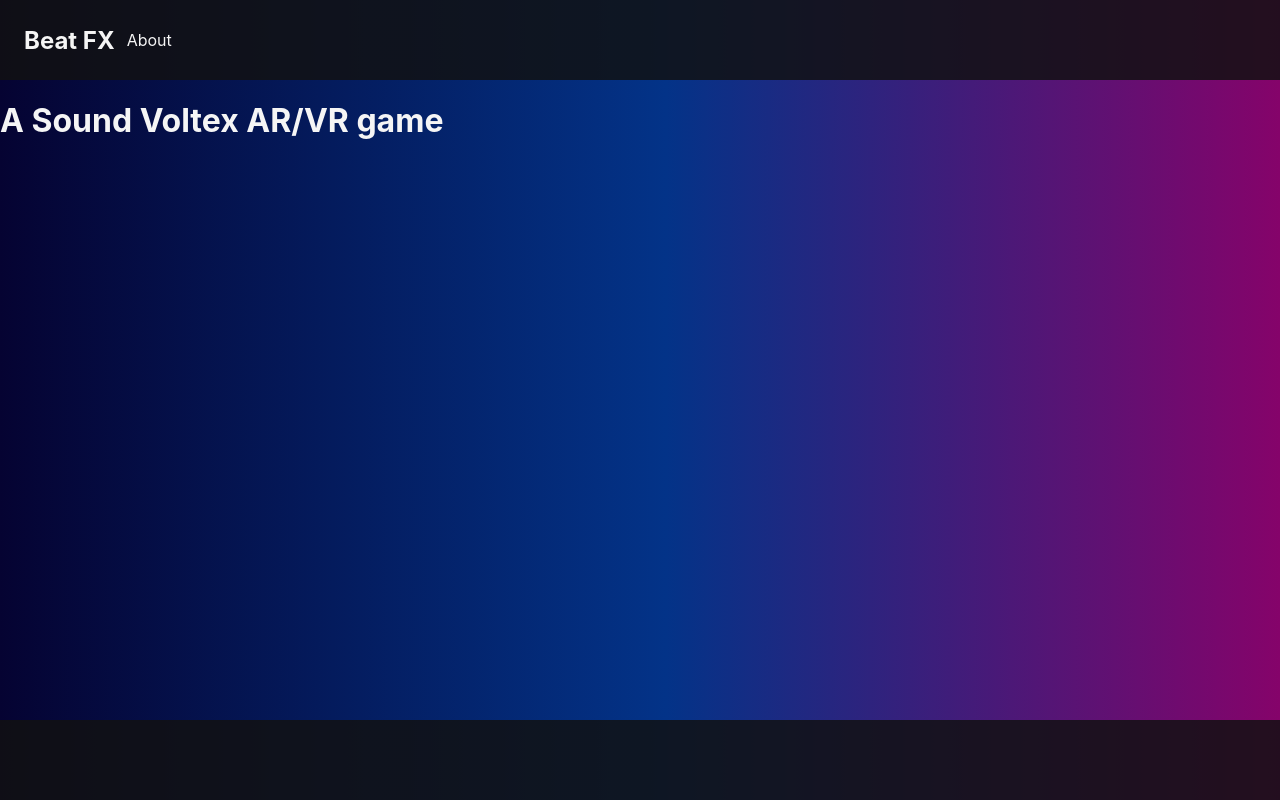
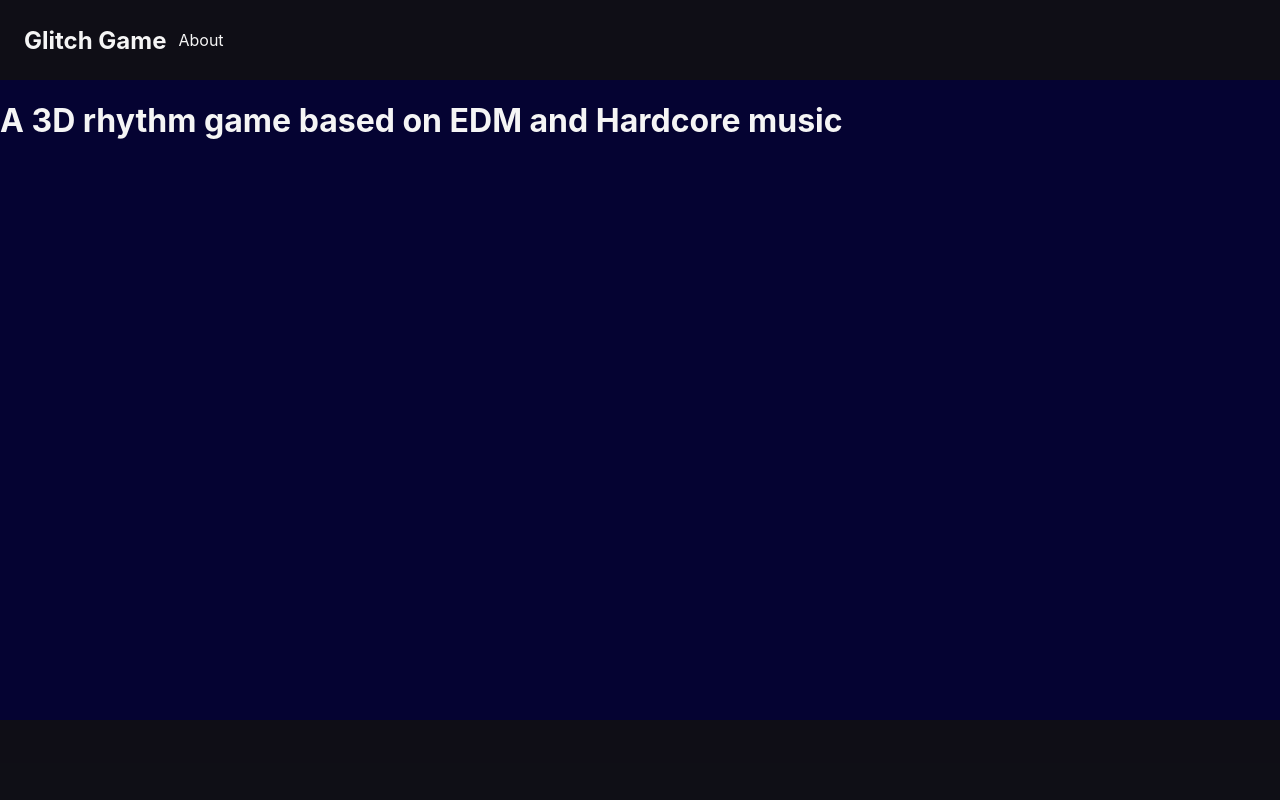
Before and after one commit to jtruo/glitchgame-web, a Next.js app: page /about in a window 1280 px wide. Built offline with nearby package versions, Linux system fonts and the light colour scheme.

Commit message:
renamed game

```diff
--- a/components/Navbar.tsx
+++ b/components/Navbar.tsx
@@ -5,7 +5,7 @@
     <nav>
         <Link href="/">
             <a>
-                <div className="logo"><h1>Beat FX</h1></div>
+                <div className="logo"><h1>Glitch Game</h1></div>
             </a>
         </Link>
         <Link href="about"><a>About</a></Link>
--- a/pages/about.tsx
+++ b/pages/about.tsx
@@ -1,7 +1,7 @@
 function About() {
     return (
         <div>
-            <h1>A Sound Voltex AR/VR game</h1>
+            <h1>A 3D rhythm game based on EDM and Hardcore music</h1>
         </div>
     );
 }
--- a/styles/globals.css
+++ b/styles/globals.css
@@ -5,7 +5,6 @@
   font-family: -apple-system, BlinkMacSystemFont, Segoe UI, Roboto, Oxygen,
     Ubuntu, Cantarell, Fira Sans, Droid Sans, Helvetica Neue, sans-serif;
   background: rgb(5,3,50);
-  background: linear-gradient(90deg, rgba(5,3,50,1) 0%, rgba(3,51,136,1) 52%, rgba(133,3,106,1) 100%);
   color: whitesmoke;
 }
 
```
